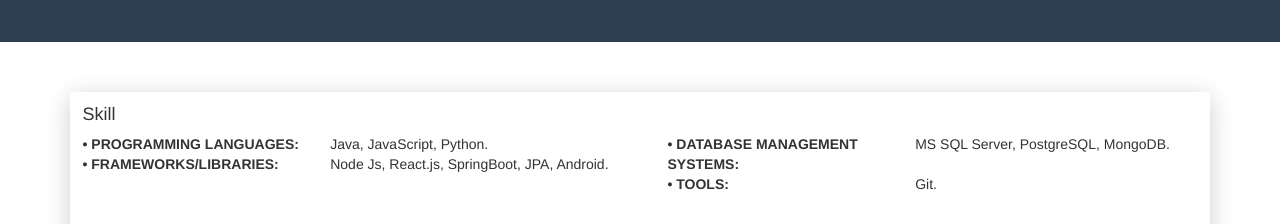
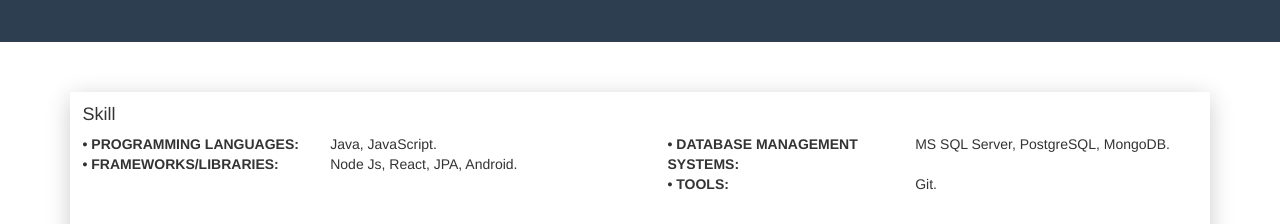
Before and after one commit to phucthinh12121999/thinh-cv, a website with bundled scripts: page index.html in a window 1280 px wide. Shown: the part 900-1124 px from the top of the page. Built offline with nearby package versions, Linux system fonts and the light colour scheme.

Commit message:
edit skill in index.html

```diff
--- a/index.html
+++ b/index.html
@@ -120,11 +120,11 @@
             <div class="h4 mt-0 title">Skill</div>
             <div class="row">
               <div class="col-sm-4"><strong class="text-uppercase">•	Programming Languages: </strong></div>
-              <div class="col-sm-8">Java, JavaScript, Python.</div>
+              <div class="col-sm-8">Java, JavaScript.</div>
             </div>
             <div class="row mt-3">
               <div class="col-sm-4"><strong class="text-uppercase">•	Frameworks/Libraries: </strong></div>
-              <div class="col-sm-8">Node Js, React.js, SpringBoot, JPA, Android. </div>
+              <div class="col-sm-8">Node Js, React, JPA, Android. </div>
             </div>
           </div>
         </div>
```
